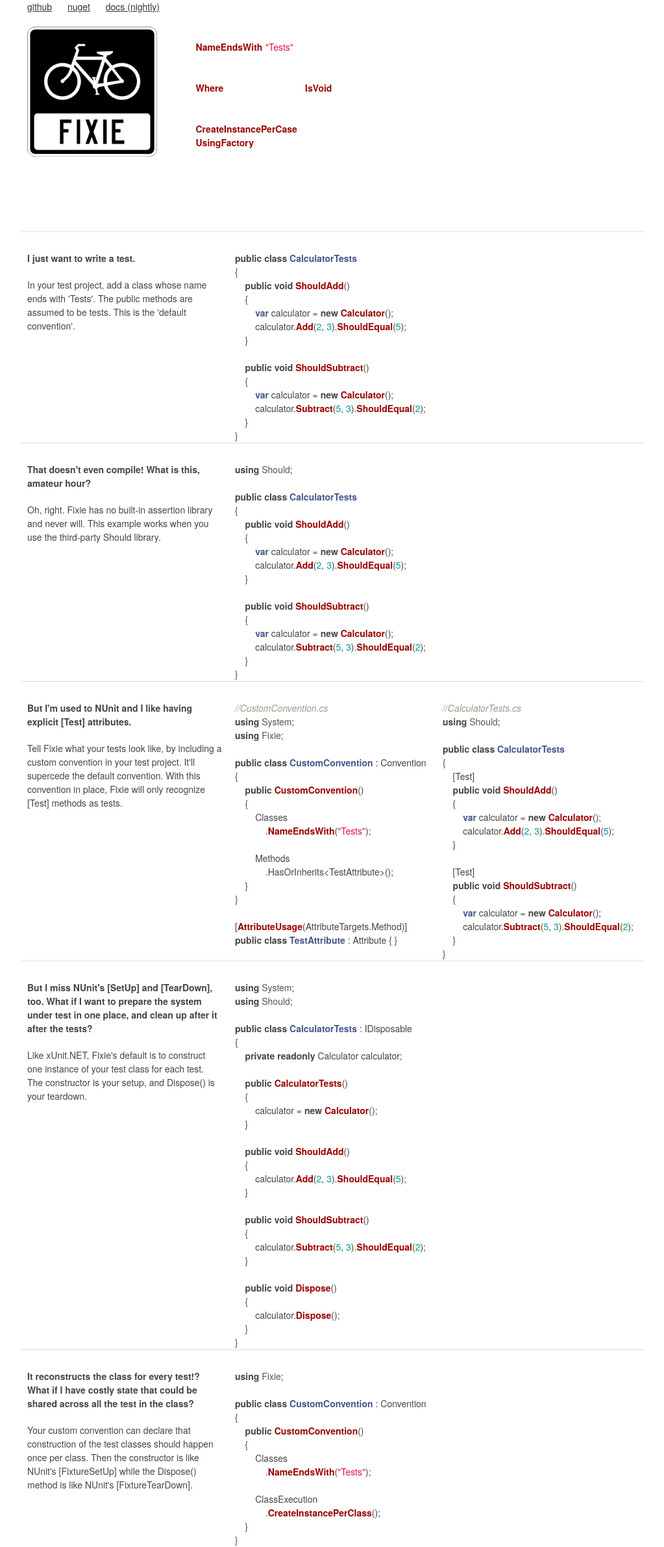
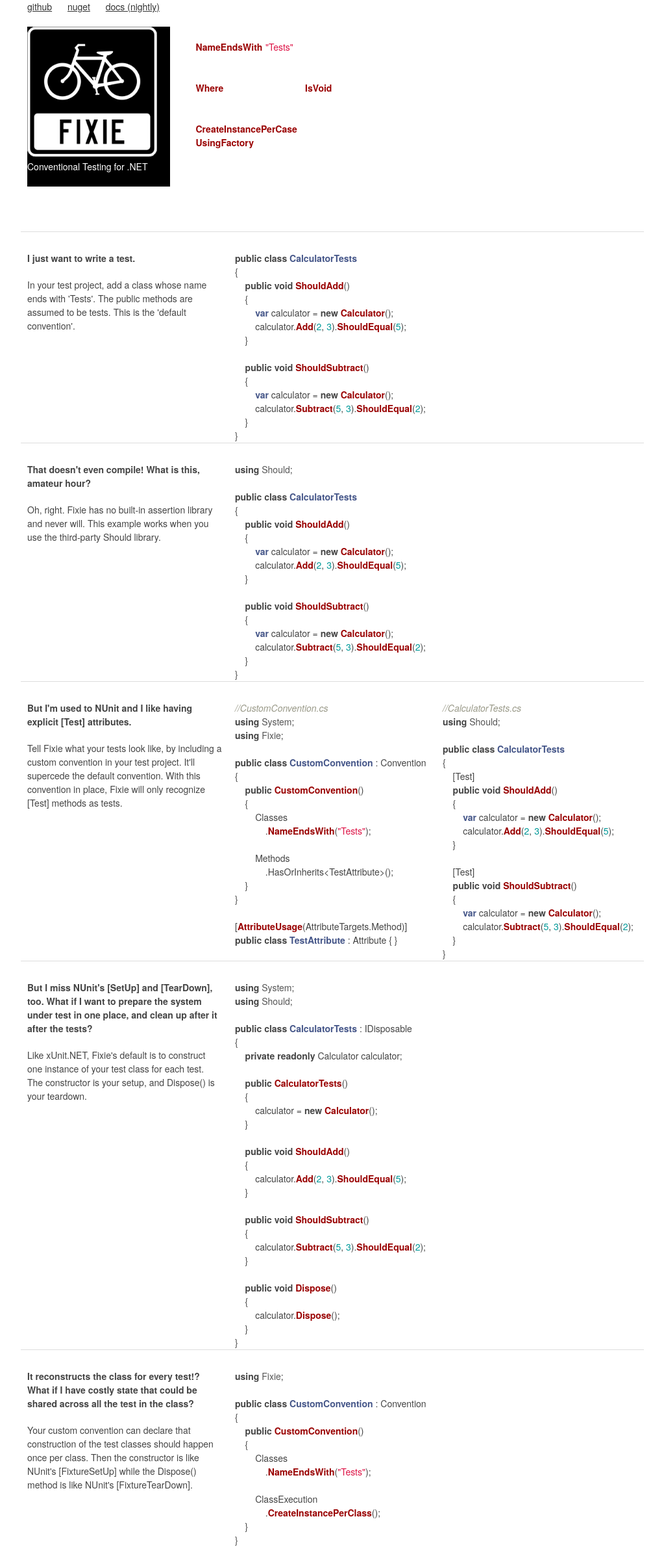
Before and after one commit to fixie/fixie.github.io, a Jekyll site: the page built from index.html, in a window 1280 px wide. Shown: the whole page at 65% size, without its empty margins (128-1151 px from the left). Built offline with Jekyll 4.4.1, drawn with Linux system fonts in a browser that asks for light colours.

Commit message:
Update default.html

```diff
--- a/_layouts/default.html
+++ b/_layouts/default.html
@@ -19,7 +19,7 @@
     	margin-bottom: 130px;
     }
 
-    #header {
+    .header {
       background-color: black;
       color: white;
     }
@@ -43,12 +43,11 @@
       </ul>
     </div>
 
-    <div id="header">
-      <div class="four columns">
-        <img src="images/fixie_256.png" width="200" height="200" />
-        <p>Conventional Testing for .NET</p>
-      </div>
-      <div class="twelve columns">
+    <div class="header four columns">
+      <img src="images/fixie_256.png" width="200" height="200" />
+      <p>Conventional Testing for .NET</p>
+    </div>
+    <div class="header twelve columns">
 {% highlight csharp %}
 Classes
     .NameEndsWith("Tests");
@@ -66,7 +65,6 @@
 Parameters
     .Add<FromAutoFixture>();
 {% endhighlight %}
-      </div>
     </div>
     <hr />
     {{ content }}
```
